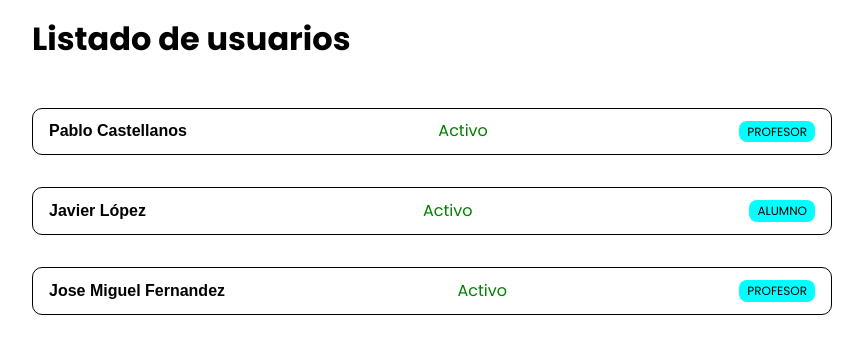
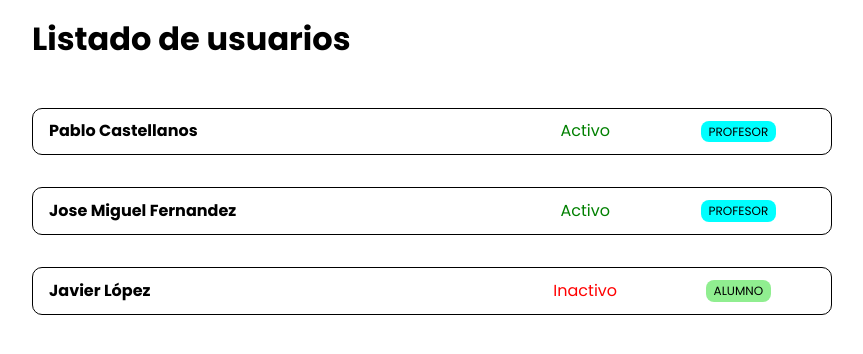
Before and after one commit to AngelGris76/learnthis-cap7, a React (Vite) app: page / in a window 1280 px wide. Shown: the top 354 px of the page, without its empty margins (208-1071 px from the left). Built offline with nearby package versions, Linux system fonts and the light colour scheme.

Commit message:
capitulo 4.9

```diff
--- a/src/App.jsx
+++ b/src/App.jsx
@@ -2,9 +2,9 @@ import UsesrsList from './components/UsersList';
 import Title from './components/Title';
 
 const USERS = [
-  { name: 'Pablo Castellanos', active: 'Activo', role: 'Profesor' },
-  { name: 'Javier López', active: 'Activo', role: 'Alumno' },
-  { name: 'Jose Miguel Fernandez', active: 'Activo', role: 'Profesor' },
+  { name: 'Pablo Castellanos', active: true, role: 'teacher' },
+  { name: 'Jose Miguel Fernandez', active: true, role: 'teacher' },
+  { name: 'Javier López', active: false, role: 'student' },
 ];
 
 const App = () => {
--- a/src/components/UserRow.jsx
+++ b/src/components/UserRow.jsx
@@ -1,11 +1,29 @@
 import style from './UserRow.module.css';
 
 const UserRow = ({ name, active, role }) => {
+  const activeClassName = active ? style.active : style.inactive;
+
+  const ROLE_STYLES = {
+    teacher: ['Profesor', style.teacher],
+    student: ['Alumno', style.student],
+    other: ['Otro', style.other],
+  };
+
+  const [roleName, roleClassName] = ROLE_STYLES[role] || ROLE_STYLES.other;
+
   return (
     <div className={style.userRow}>
-      <span className={style.name}>{name}</span>
-      <span className={style.active}>{active}</span>
-      <span className={style.role}>{role}</span>
+      <div className={style.name}>
+        <span>{name}</span>
+      </div>
+      <div className={style.status}>
+        <span className={activeClassName}>
+          {active ? 'Activo' : 'Inactivo'}
+        </span>
+      </div>
+      <div className={style.role}>
+        <span className={roleClassName}>{roleName}</span>
+      </div>
     </div>
   );
 };
--- a/src/components/UserRow.module.css
+++ b/src/components/UserRow.module.css
@@ -5,26 +5,51 @@
 
   display: flex;
   align-items: center;
-  justify-content: space-between;
+  justify-content: center;
 
   border-radius: 10px;
   border: 1px solid black;
 }
 
 .name {
-  font-family: Arial, Helvetica, sans-serif;
+  width: 60%;
   font-weight: bold;
+}
+
+.status,
+.role {
+  width: 20%;
+  display: flex;
+  align-items: center;
+  justify-content: center;
 }
 
 .active {
   color: green;
 }
 
-.role {
+.inactive {
+  color: red;
+}
+
+.teacher,
+.student,
+.other {
   padding: 0.25rem 0.5rem;
 
   font-size: 0.75rem;
   text-transform: uppercase;
-  background-color: aqua;
   border-radius: 8px;
 }
+
+.teacher {
+  background-color: aqua;
+}
+
+.student {
+  background-color: lightgreen;
+}
+
+.other {
+  background-color: lightgray;
+}
```
